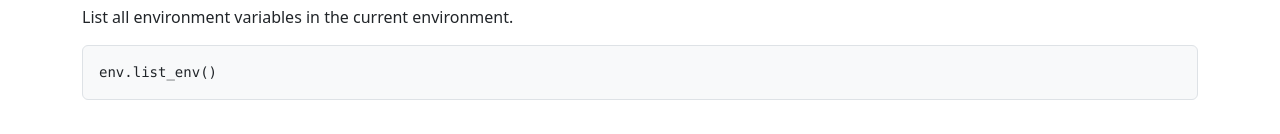
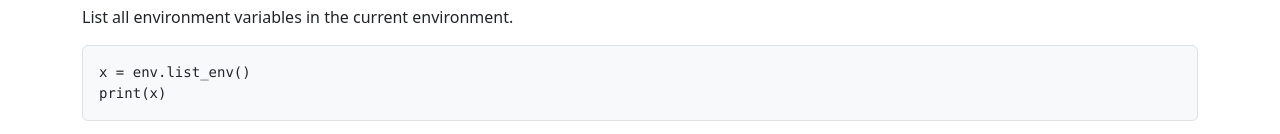
Before and after one commit to Alicrafty1191/EnvCrypt, a plain HTML site: page index.html in a window 1280 px wide. Shown: the part 1624-1758 px from the top of the page. Drawn offline with nearby package versions, Linux system fonts and the light colour scheme.

Commit message:
Update index.html

```diff
--- a/index.html
+++ b/index.html
@@ -286,8 +286,8 @@ env.list_env()
                 $('#api-verify-code').text('env.verify_integrity()');
                 $('#api-verify-code-ar').text('env.verify_integrity()');
 
-                $('#api-list-code').text('env.list_env()');
-                $('#api-list-code-ar').text('env.list_env()');
+                $('#api-list-code').text('x = env.list_env()\nprint(x)');
+                $('#api-list-code-ar').text('x = env.list_env()\nprint(x)');
 
                 $('#english-content').toggleClass('hidden', lang === 'ar');
                 $('#arabic-content').toggleClass('hidden', lang === 'en');
```
